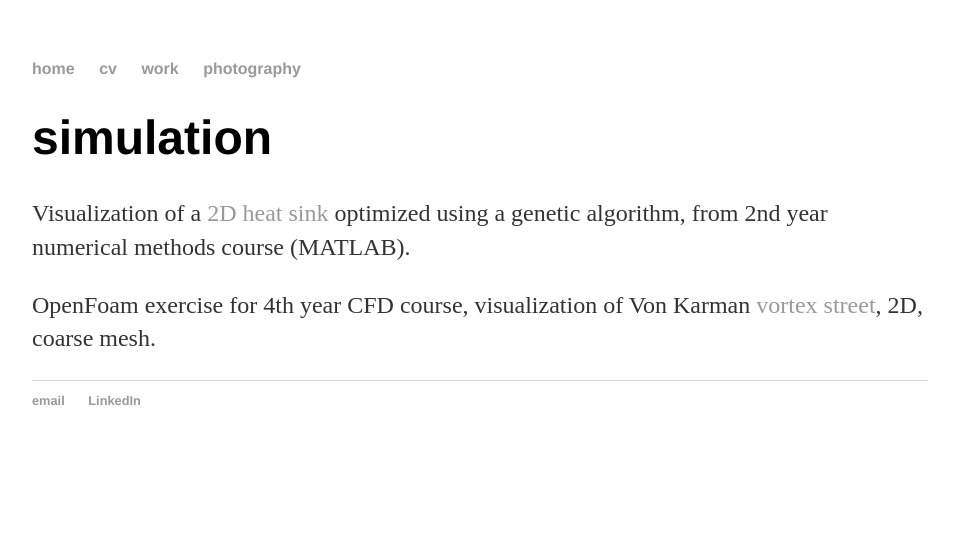
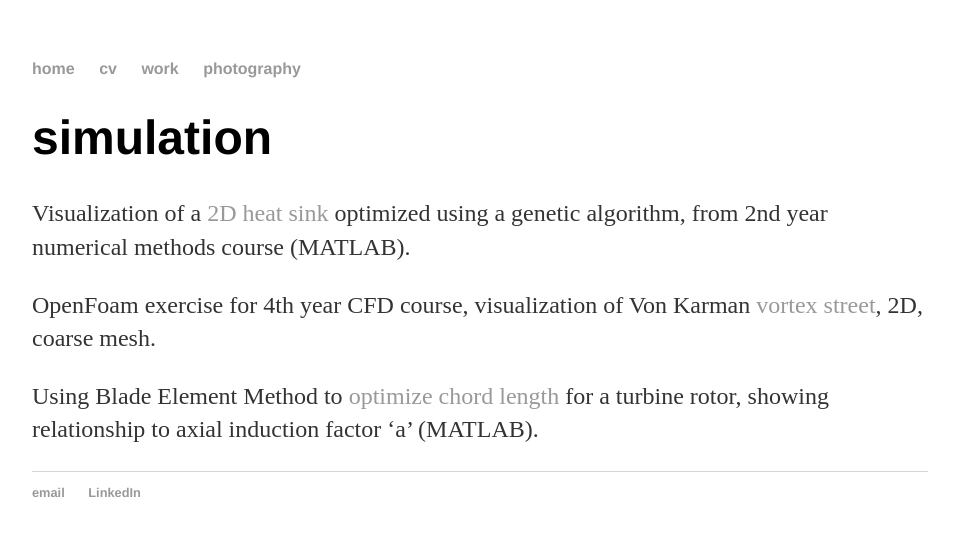
Before and after one commit to LurkingH0rr0r/LurkingH0rr0r.github.io, a Jekyll site: the page built from _posts/2019-09-04-simulation.md, in a window 1280 px wide. Shown: the top 536 px of the page, without its empty margins (160-1119 px from the left). Built offline with Jekyll 4.4.1, drawn with Linux system fonts in a browser that asks for light colours.

Commit message:
Update 2019-09-04-simulation.md

```diff
--- a/_posts/2019-09-04-simulation.md
+++ b/_posts/2019-09-04-simulation.md
@@ -6,3 +6,5 @@ date: 2019-09-04
 Visualization of a [2D heat sink](https://docs.google.com/viewer?url=https://github.com/Patrick-Shorey/Patrick-Shorey.github.io/raw/master/pdfs/heatsink.pdf) optimized using a genetic algorithm, from 2nd year numerical methods course (MATLAB).
 
 OpenFoam exercise for 4th year CFD course, visualization of Von Karman [vortex street](https://docs.google.com/viewer?url=https://github.com/Patrick-Shorey/Patrick-Shorey.github.io/raw/master/pdfs/vortexStreet_CoarseMesh_OpenFoam.pdf), 2D, coarse mesh.
+
+Using Blade Element Method to [optimize chord length](https://docs.google.com/viewer?url=https://github.com/Patrick-Shorey/Patrick-Shorey.github.io/raw/master/pdfs/turbineChordOptimization_BEM.pdf) for a turbine rotor, showing relationship to axial induction factor 'a' (MATLAB).
```
